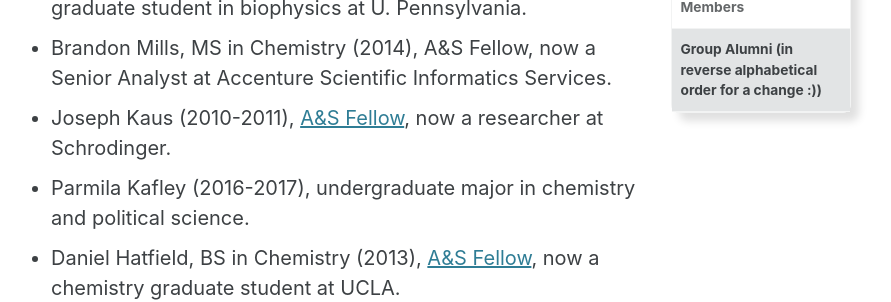
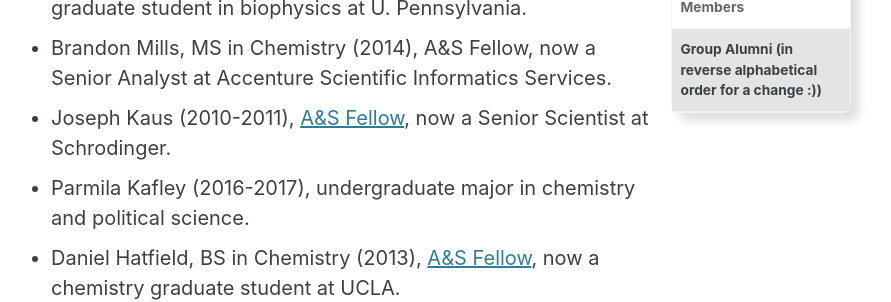
Before and after one commit to darianyang/mm-github-pages-test, a Jekyll site: the page built from _pages/people.md, in a window 1280 px wide and 900 px high, scrolled down 2526 px. Shown: the part 154-456 px from the top of the window, without its empty margins (309-1200 px from the left). Built offline with Jekyll 4.4.1, drawn with Linux system fonts in a browser that asks for light colours; cached includes are drawn as plain includes.

Commit message:
Update people.md

```diff
--- a/_pages/people.md
+++ b/_pages/people.md
@@ -94,7 +94,7 @@ current_group:
 * Ali Sinan Saglam, PhD in Chemistry (2018), DAAD Grant awardee, now a postdoc at U. Pittsburgh Medical School.
 * Nicholas Rego, BS in Bioinformatics & Economics (2012), now a graduate student in biophysics at U. Pennsylvania.
 * Brandon Mills, MS in Chemistry (2014), A&S Fellow, now a Senior Analyst at Accenture Scientific Informatics Services.
-* Joseph Kaus (2010-2011), [A&S Fellow](https://www.asundergrad.pitt.edu/research/awards-and-funding#summer-undergraduate-research-awards), now a researcher at Schrodinger.
+* Joseph Kaus (2010-2011), [A&S Fellow](https://www.asundergrad.pitt.edu/research/awards-and-funding#summer-undergraduate-research-awards), now a Senior Scientist at Schrodinger.
 * Parmila Kafley (2016-2017), undergraduate major in chemistry and political science.
 * Daniel Hatfield, BS in Chemistry (2013), [A&S Fellow](https://www.asundergrad.pitt.edu/research/awards-and-funding#summer-undergraduate-research-awards), now a chemistry graduate student at UCLA.
 * Natalia Hajlasz (2014-2017), [Regeneron High School STS 2017 Finalist](https://student.societyforscience.org/regeneronsts-finalists-2017), undergraduate at Harvard.
```
